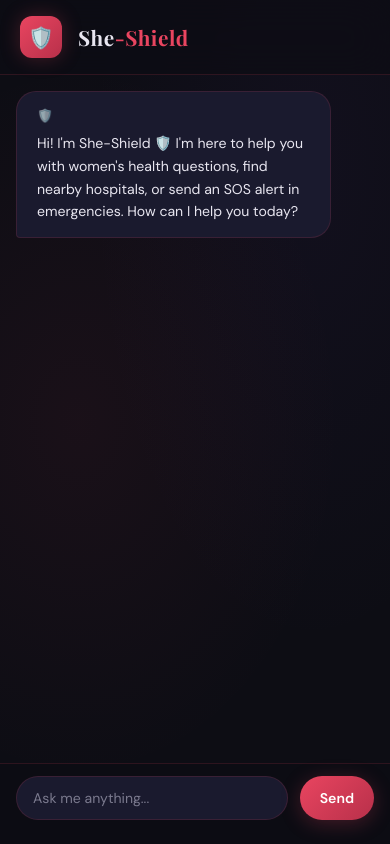
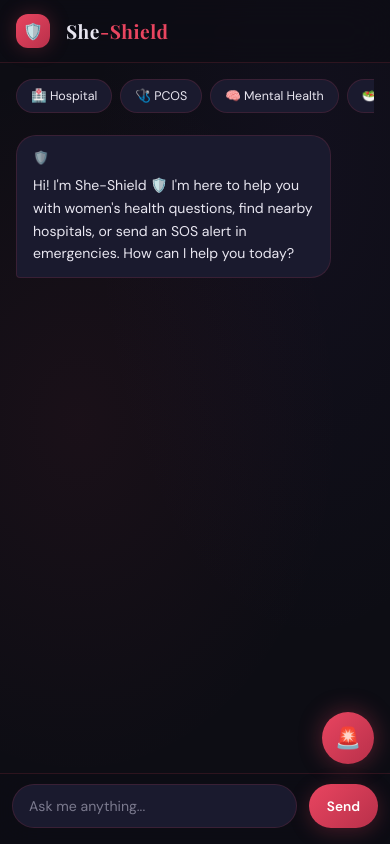
Before and after one commit to palak1-2/she-shield, a Flask app: page / in a window 390 px wide. Run offline with Flask 3, Linux system fonts and the light colour scheme.

Commit message:
fix mobile UI

```diff
--- a/static/style.css
+++ b/static/style.css
@@ -17,7 +17,7 @@
 body {
     background: var(--bg);
     font-family: 'DM Sans', sans-serif;
-    height: 100vh;
+    height: 100dvh;
     overflow: hidden;
     display: grid;
     grid-template-rows: auto 1fr auto;
@@ -33,7 +33,7 @@ body {
 /* HEADER */
 header {
     grid-area: header;
-    padding: 24px 40px;
+    padding: 20px 40px;
     border-bottom: 1px solid var(--border);
     display: flex;
     align-items: center;
@@ -172,7 +172,7 @@ header p {
 /* CHAT */
 .chat-box {
     grid-area: chat;
-    padding: 32px 40px;
+    padding: 24px 40px;
     overflow-y: auto;
     display: flex;
     flex-direction: column;
@@ -223,7 +223,7 @@ header p {
 /* INPUT */
 .input-area {
     grid-area: input;
-    padding: 20px 40px 28px;
+    padding: 16px 40px 24px;
     display: flex;
     gap: 12px;
     border-top: 1px solid var(--border);
@@ -337,7 +337,18 @@ header p {
     background: var(--red-glow);
     transform: scale(1.03);
 }
-/* Mobile Responsive */
+
+/* Mobile toolbar - hidden on desktop */
+.mobile-toolbar {
+    display: none;
+}
+
+/* Mobile SOS - hidden on desktop */
+.sos-mobile {
+    display: none;
+}
+
+/* MOBILE */
 @media (max-width: 768px) {
     body {
         grid-template-columns: 1fr;
@@ -355,7 +366,7 @@ header p {
     }
 
     header {
-        padding: 16px 20px;
+        padding: 14px 16px;
     }
 
     header p {
@@ -363,26 +374,28 @@ header p {
     }
 
     header h1 {
-        font-size: 1.3rem;
+        font-size: 1.2rem;
+    }
+
+    .logo {
+        width: 34px;
+        height: 34px;
+        font-size: 1rem;
     }
 
     .chat-box {
         padding: 16px;
-        overflow-y: auto;
-        flex: 1;
+        gap: 14px;
     }
 
     .message {
         max-width: 88%;
         font-size: 0.88rem;
+        padding: 12px 16px;
     }
 
     .input-area {
-        padding: 12px 16px 24px;
-        background: rgba(13,13,20,0.98);
-        position: sticky;
-        bottom: 0;
-        z-index: 50;
+        padding: 10px 12px 16px;
     }
 
     .input-area input {
@@ -391,14 +404,45 @@ header p {
     }
 
     .input-area button {
-        padding: 12px 20px;
-        font-size: 0.88rem;
+        padding: 12px 18px;
+        font-size: 0.85rem;
+    }
+
+    .mobile-toolbar {
+        display: flex;
+        gap: 8px;
+        overflow-x: auto;
+        padding-bottom: 8px;
+        scrollbar-width: none;
+        flex-shrink: 0;
+    }
+
+    .mobile-toolbar::-webkit-scrollbar {
+        display: none;
+    }
+
+    .mobile-btn {
+        background: var(--surface2);
+        border: 1px solid var(--border);
+        border-radius: 50px;
+        padding: 8px 14px;
+        color: var(--text);
+        font-family: 'DM Sans', sans-serif;
+        font-size: 0.78rem;
+        cursor: pointer;
+        white-space: nowrap;
+        transition: all 0.2s;
+    }
+
+    .mobile-btn:active {
+        background: var(--red-glow);
+        border-color: var(--red);
     }
 
     .sos-mobile {
         display: flex;
         position: fixed;
-        bottom: 90px;
+        bottom: 80px;
         right: 16px;
         width: 52px;
         height: 52px;
@@ -414,7 +458,3 @@ header p {
         border: none;
     }
 }
-
-.sos-mobile {
-    display: none;
-}
--- a/templates/index.html
+++ b/templates/index.html
@@ -4,12 +4,10 @@
     <meta charset="UTF-8">
     <meta name="viewport" content="width=device-width, initial-scale=1.0">
     <title>She-Shield</title>
+    <link rel="stylesheet" href="/static/style.css">
     <link rel="stylesheet" href="https://unpkg.com/leaflet@1.9.4/dist/leaflet.css" />
     <script src="https://unpkg.com/leaflet@1.9.4/dist/leaflet.js"></script>
-    <link rel="stylesheet" href="/static/style.css">
 </head>
-<div class="sos-mobile" onclick="sendSOS()">🚨</div>
-
 <body>
 
     <header>
@@ -20,7 +18,6 @@
 
     <aside class="sidebar">
         <div class="sidebar-title">Quick Topics</div>
-
         <button class="topic-btn" onclick="askTopic('What is PCOS?')">
             <span class="icon">🩺</span> PCOS
         </button>
@@ -36,9 +33,7 @@
         <button class="topic-btn" onclick="findHospitals()">
             <span class="icon">🏥</span> Find Hospital
         </button>
-
         <div class="sidebar-divider"></div>
-
         <div class="sidebar-title">Resources</div>
         <button class="topic-btn" onclick="askTopic('What are signs I should see a doctor?')">
             <span class="icon">⚕️</span> See a Doctor?
@@ -46,7 +41,6 @@
         <button class="topic-btn" onclick="askTopic('Self care tips for women')">
             <span class="icon">💆</span> Self Care
         </button>
-
         <div class="sos-sidebar" onclick="sendSOS()">
             <span class="sos-icon">🚨</span>
             <div class="sos-label">SOS</div>
@@ -55,6 +49,15 @@
     </aside>
 
     <div class="chat-box" id="chat-box">
+        <!-- Mobile toolbar -->
+        <div class="mobile-toolbar">
+            <button class="mobile-btn" onclick="findHospitals()">🏥 Hospital</button>
+            <button class="mobile-btn" onclick="askTopic('What is PCOS?')">🩺 PCOS</button>
+            <button class="mobile-btn" onclick="askTopic('I am feeling anxious')">🧠 Mental Health</button>
+            <button class="mobile-btn" onclick="askTopic('Nutrition tips for women')">🥗 Nutrition</button>
+            <button class="mobile-btn" onclick="askTopic('Self care tips')">💆 Self Care</button>
+        </div>
+
         <div class="message bot">
             Hi! I'm She-Shield 🛡️ I'm here to help you with women's health questions, find nearby hospitals, or send an SOS alert in emergencies. How can I help you today?
         </div>
@@ -65,7 +68,10 @@
         <button onclick="sendMessage()">Send</button>
     </div>
 
-    <!-- Hospital Finder Modal -->
+    <!-- SOS floating button for mobile -->
+    <button class="sos-mobile" onclick="sendSOS()">🚨</button>
+
+    <!-- Hospital Modal -->
     <div id="hospital-modal" style="display:none; position:fixed; top:0; left:0; width:100%; height:100%; background:rgba(0,0,0,0.8); z-index:1000; justify-content:center; align-items:center;">
         <div style="background:#13131f; border:1px solid rgba(233,69,96,0.3); border-radius:20px; width:90%; max-width:700px; padding:24px;">
             <div style="display:flex; justify-content:space-between; align-items:center; margin-bottom:16px;">
@@ -75,6 +81,7 @@
             <div id="map" style="height:400px; border-radius:12px;"></div>
         </div>
     </div>
+
     <script src="/static/script.js"></script>
 </body>
 </html>
```
Lines whose indentation alone changed are shown as unchanged.
